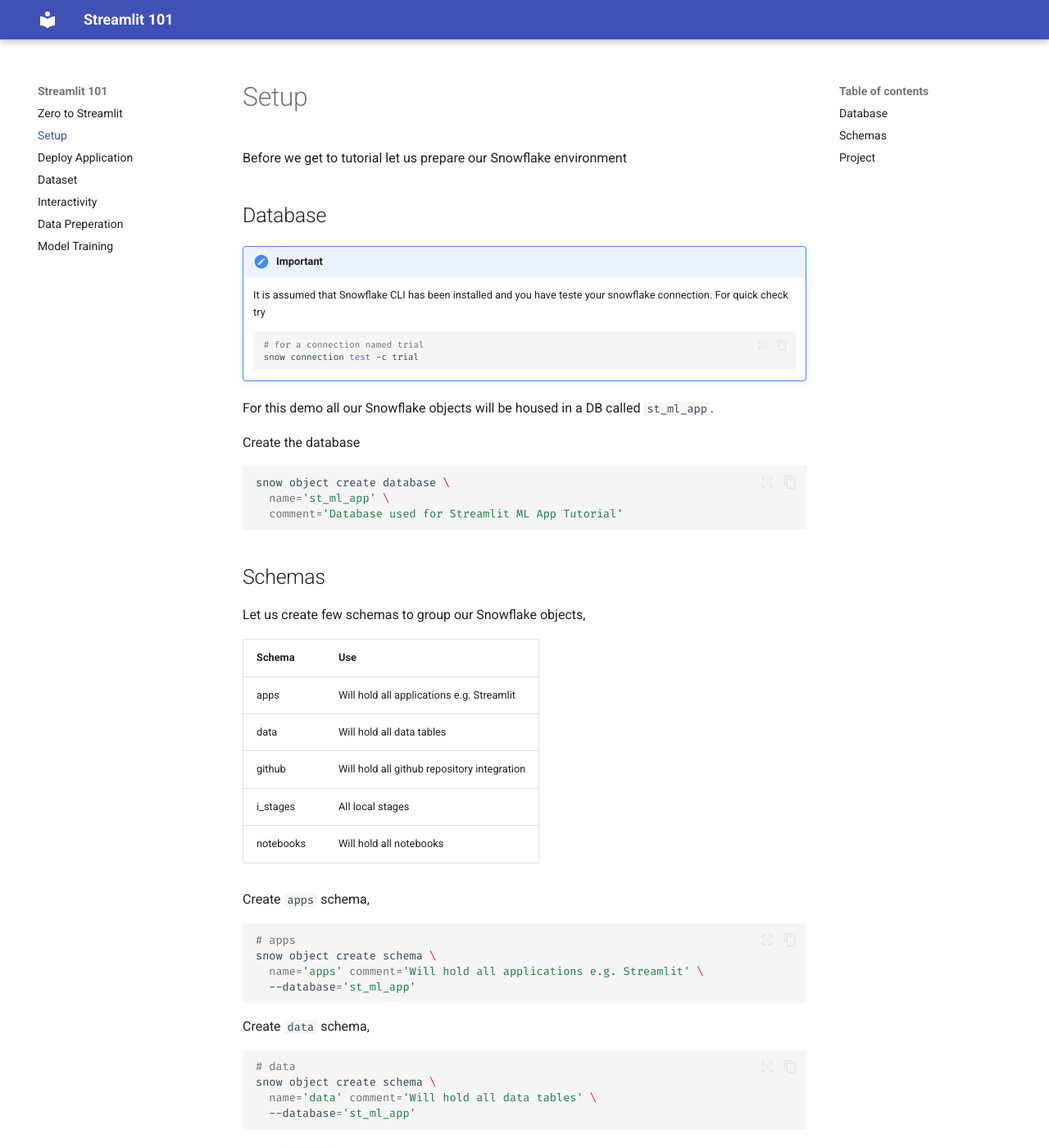
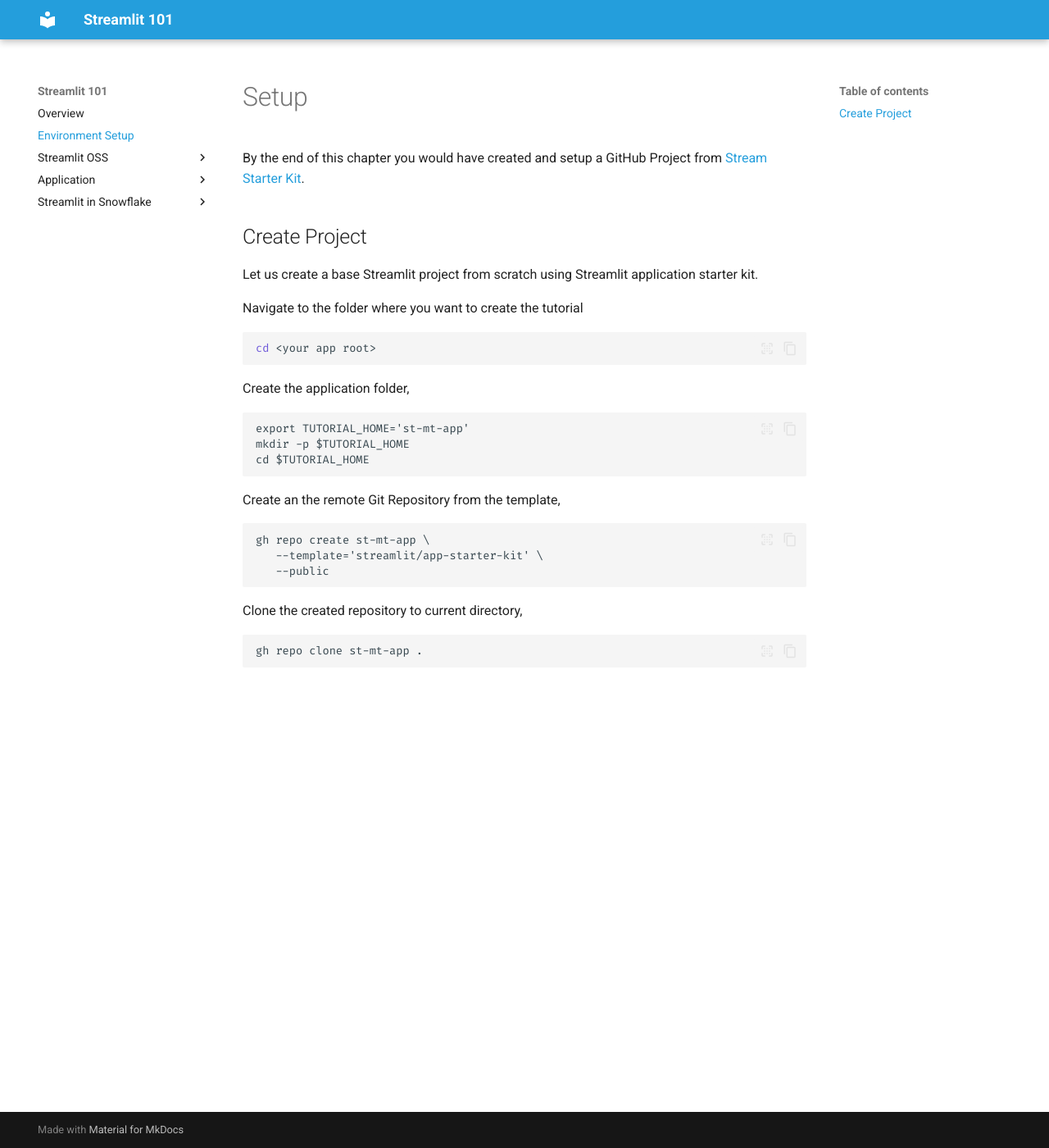
Before and after one commit to kameshsampath/zero-to-streamlit, an MkDocs documentation site: the page built from docs/setup.md, in a window 1280 px wide and 1400 px high. Shown: the whole window at 82% size. Built offline with MkDocs 1.6.1 and Material for MkDocs 9.7.7, drawn with Linux system fonts in a browser that asks for light colours; some of the changed text lies outside the part shown.

Commit message:
SiS deploy WIP

````diff
--- a/docs/setup.md
+++ b/docs/setup.md
@@ -1,87 +1,11 @@
 # Setup
 
-Before we get to tutorial let us prepare our Snowflake environment
+By the end of this chapter you would have created and setup a GitHub Project from [Stream Starter Kit](https://github.com/streamlit/app-starter-kit).
 
 
-## Database
+## Create Project
 
-!!!IMPORTANT
-    It is assumed that Snowflake CLI has been installed and you have teste your snowflake connection. For quick check try
-    ```shell
-    # for a connection named trial
-    snow connection test -c trial
-    ```
-
-For this demo all our Snowflake objects will be housed in a DB called `st_ml_app`.
-
-Create the database
-
-```shell
-snow object create database \
-  name='st_ml_app' \
-  comment='Database used for Streamlit ML App Tutorial'
-```
-
-## Schemas
-
-Let us create few schemas to group our Snowflake objects,
-
-|Schema | Use|
-|------- |----------------|
-| apps | Will hold all applications e.g. Streamlit|
-| data | Will hold all data tables  |
-| github | Will hold all github repository integration |
-| i_stages | All local stages |
-| notebooks| Will hold all notebooks|
-
-Create `apps` schema,
-
-```shell
-# apps
-snow object create schema \
-  name='apps' comment='Will hold all applications e.g. Streamlit' \
-  --database='st_ml_app'
-```
-
-Create `data` schema,
-
-```shell
-# data
-snow object create schema \
-  name='data' comment='Will hold all data tables' \
-  --database='st_ml_app'
-```
-
-Create `github` schema,
-
-```shell
-# github
-snow object create schema \
-  name='github' comment='Will hold all github repository integration' \
-  --database='st_ml_app'
-```
-
-Create `i_stages` schema,
-
-```shell
-# i_stages
-snow object create schema \
-  name='i_stages' comment='All local stages' \
-  --database='st_ml_app'
-```
-
-Create `notebooks` schema,
-
-```shell
-# notebooks
-snow object create schema \
-  name='notebooks' comment='Will hold all notebooks' \
-  --database='st_ml_app'
-```
-
-## Project
-
-Let us create a base Streamlit project from scratch using Streamlit [application starter kit](https://github.com/streamlit/app-starter-kit).
+Let us create a base Streamlit project from scratch using Streamlit application starter kit.
 
 Navigate to the folder where you want to create the tutorial
 
--- /dev/null
+++ b/docs/stylesheets/extra.css
@@ -0,0 +1,5 @@
+:root {
+    --md-primary-fg-color: #249edc;
+    --md-primary-fg-color--light: #FFFFFF;
+    --md-primary-fg-color--dark: #11567F;
+}
--- a/mkdocs.yml
+++ b/mkdocs.yml
@@ -1,7 +1,13 @@
 site_name: Streamlit 101
+site_url: https://snowflake-labs.github.io/zero-to-streamlit/
 site_description: Getting started with Streamlit
+extra_css:
+    - stylesheets/extra.css
 theme:
     name: material
+    palette:
+        primary: custom
+
     font:
         text: Roboto
         code: Fira Code
@@ -10,16 +16,24 @@
         - content.code.select
         - content.code.annotate
 nav:
-    - index.md
-    - setup.md
-    - deploy_to_streamlit_cloud.md
-    - datset.md
-    - interactivity.md
-    - data_prepration.md
-    - model_training.md
+    - "Overview": index.md
+    - "Environment Setup": setup.md
+    - "Streamlit OSS":
+          "Deploy": deploy_to_streamlit_cloud.md
+    - "Application":
+          - "Dataset": datset.md
+          - "Interact with Application": interactivity.md
+          - "Data Prepration": data_prepration.md
+          - "Train and Predict": model_training.md
+    - "Streamlit in  Snowflake":
+          - "Deploy to Snowflake": snowflake_deploy.md
 markdown_extensions:
+    - toc:
+          baselevel: 1
+          permalink: "&para;"
     - admonition
     - attr_list
+    - footnotes
     - pymdownx.highlight:
           anchor_linenums: true
           line_spans: __span
````
Also changed, not shown: docs/snowflake_deploy.md (added, +53 -0 lines).
